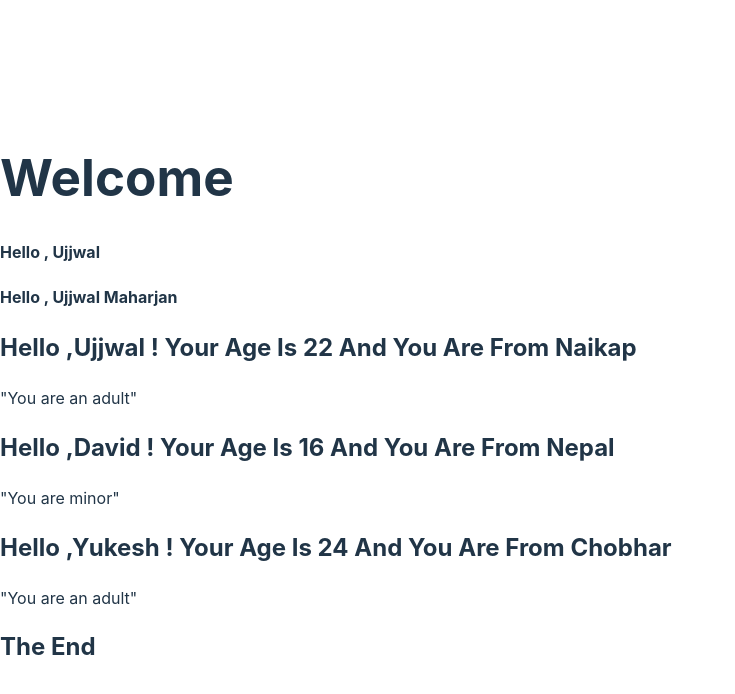
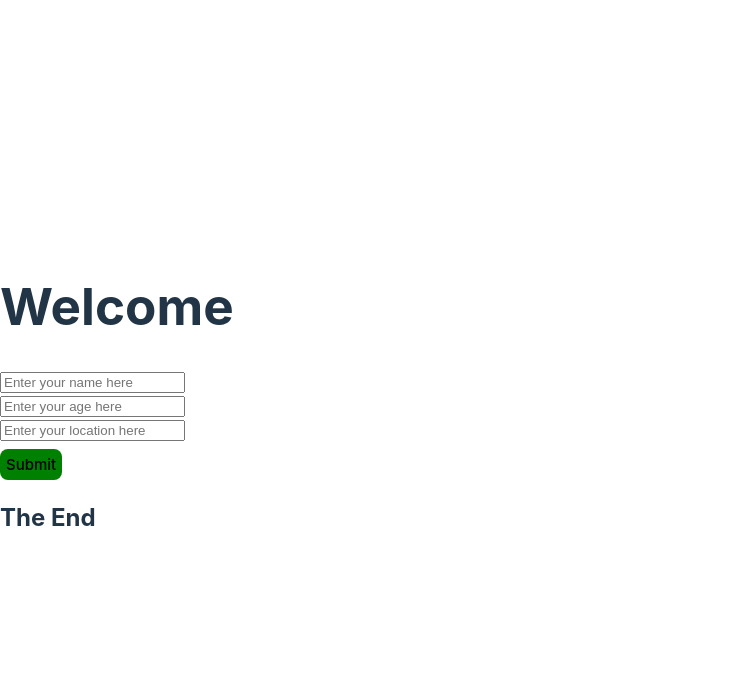
Before and after one commit to UjjwalMrzn/UserDashboardReact, a React (Vite) app: page / in a window 1280 px wide. Shown: the top 694 px of the page, without its empty margins (0-735 px from the left). Built offline with nearby package versions, Linux system fonts and the light colour scheme.

Commit message:
profile display from userinput

```diff
--- a/src/App.jsx
+++ b/src/App.jsx
@@ -3,32 +3,46 @@ import Footer from './components/Footer'
 import Welcome from './components/Welcome'
 import Profile from './components/Profile'
 
-// import { useState } from 'react'
+import { useState } from 'react'
 
 
-const Profiles = [
-  {name : "Ujjwal" , age : 22 , location : "Naikap"},
-  {name : "David" , age : 16 , location : "Nepal"},
-  {name : "Yukesh" , age : 24 , location : "Chobhar"},
+// const Profiles = [
+//   {name : "Ujjwal" , age : 22 , location : "Naikap"},
+//   {name : "David" , age : 16 , location : "Nepal"},
+//   {name : "Yukesh" , age : 24 , location : "Chobhar"},
   // {name : "Child1" , age : 2 , location : "Kathmandu"},
-]
+// ]
 
 const App = () => {
-  // const[name, setName] = useState("")
-  // const[age , setAge] = useState("")
-  // const[location , setLocation] = useState("")
+  const[name, setName] = useState("")
+  const[age , setAge] = useState("")
+  const[location , setLocation] = useState("")
 
+  const handleSubmit = (e) =>{
+      e.preventDefault()
+  }
 
 
   return(
     <div>
    <Header/>
-      <Welcome name = "Ujjwal"/>
-   <Welcome name = "Ujjwal Maharjan"/>
-   {Profiles.map((user , index) => (
+      {/* <Welcome name = "Ujjwal"/>
+   <Welcome name = "Ujjwal Maharjan"/> */}
+   <form onSubmit={handleSubmit}>
+   <input type='text' className='nameBox' placeholder='Enter your name here' value={name} maxLength={20} onChange={(e) => setName(e.target.value)}required/><br/>
+   <input type='number' className='ageBox' placeholder='Enter your age here' value={age} maxLength={10} onChange={(e) => setAge(e.target.value)}required/><br/>
+   <input type='text' className='locBox' placeholder='Enter your location here' value={location} maxLength={20}  onChange={(e) => setLocation(e.target.value)}required/><br/>
+   {/* <input type='text' */}
+
+    <button type='submit' style={{ padding : "5px" , marginTop : "8px" , fontSize : "15px" , backgroundColor : "green" }}>Submit</button>
+   </form>
+     {name && age &&(
+    <Profile name = {name} age = {age} location = "Nepal"/>
+   )}
+   {/* {Profiles.map((user , index) => (
     // <Profile key = {index} name = {user.name} age = {user.age} location = {user.location}/>
     <Profile key = {index} user = {user} />
-  ))}
+  ))} */}
    <Footer/>
 
     </div>
--- a/src/components/Profile.jsx
+++ b/src/components/Profile.jsx
@@ -1,5 +1,5 @@
-const Profile = ({user}) => {
-    const{name, age, location} = user
+const Profile = ({name, age, location}) => {
+    // const{name, age, location} = user
     return(
     <>
     <h2 style={{ textTransform : "capitalize"}}>Hello ,{name} ! Your age is {age}  and you are from {location}</h2>
```
